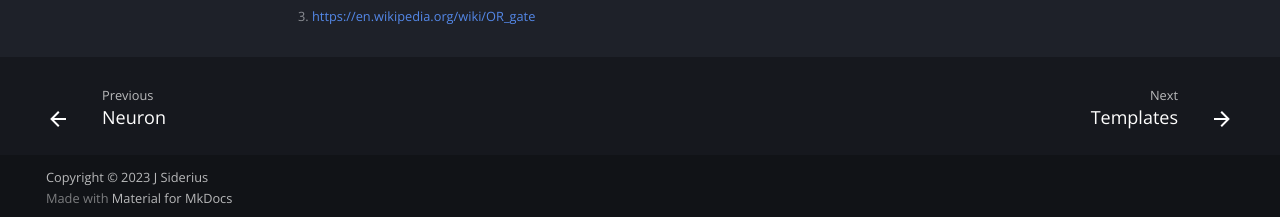
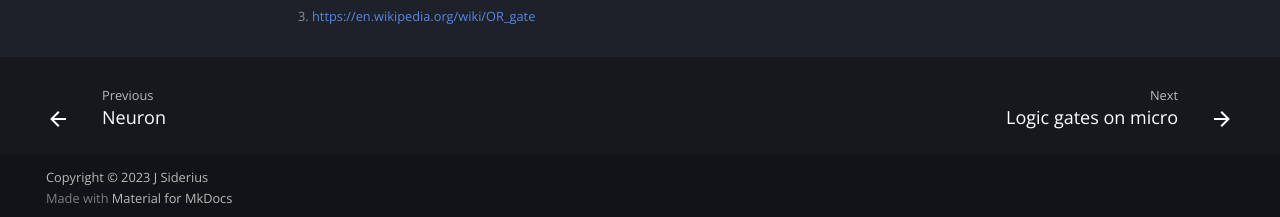
Before and after one commit to j-siderius/TinySpark, an MkDocs documentation site: the page built from docs/chapter1/logic_gates.md, in a window 1280 px wide and 900 px high, scrolled down 2114 px. Shown: the part 680-897 px from the top of the window. Built offline with MkDocs 1.6.1 and Material for MkDocs 9.7.7, drawn with Linux system fonts in a browser that asks for light colours; a script that is not in the unit is left out; some of the changed lines change nothing that is shown.

Commit message:
fixed error in navigation

```diff
--- a/mkdocs.yml
+++ b/mkdocs.yml
@@ -126,7 +126,7 @@ nav:
     - Introduction: chapter1/introduction.md
     - Neuron: chapter1/neuron.md
     - Logic gates: chapter1/logic_gates.md
-    - Logic gates on micro: chapter1/logic_gates_on_micro.md
+    - Logic gates on micro: chapter1/logic_gates_micro.md
   - Templates: templates.md
 #    - Getting Started: getting-started.md
 #    - User Guide: user-guide/
```
